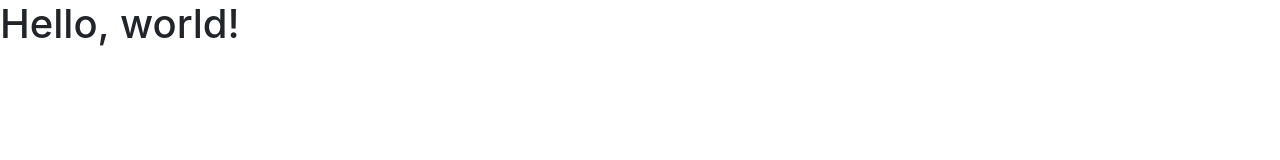
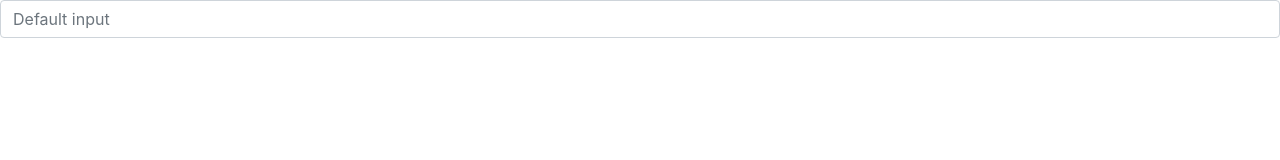
Before and after one commit to Xenia101/Flask-Email-Authentication, a plain HTML site: page template/signup.html in a window 1280 px wide. Drawn offline with nearby package versions, Linux system fonts and the light colour scheme.

Commit message:
Update signup.html

```diff
--- a/template/signup.html
+++ b/template/signup.html
@@ -11,7 +11,7 @@
     <title>Hello, world!</title>
   </head>
   <body>
-    <h1>Hello, world!</h1>
+    <input class="form-control" type="email" placeholder="Default input" name="email">
 
     <!-- Optional JavaScript -->
     <!-- jQuery first, then Popper.js, then Bootstrap JS -->
```
